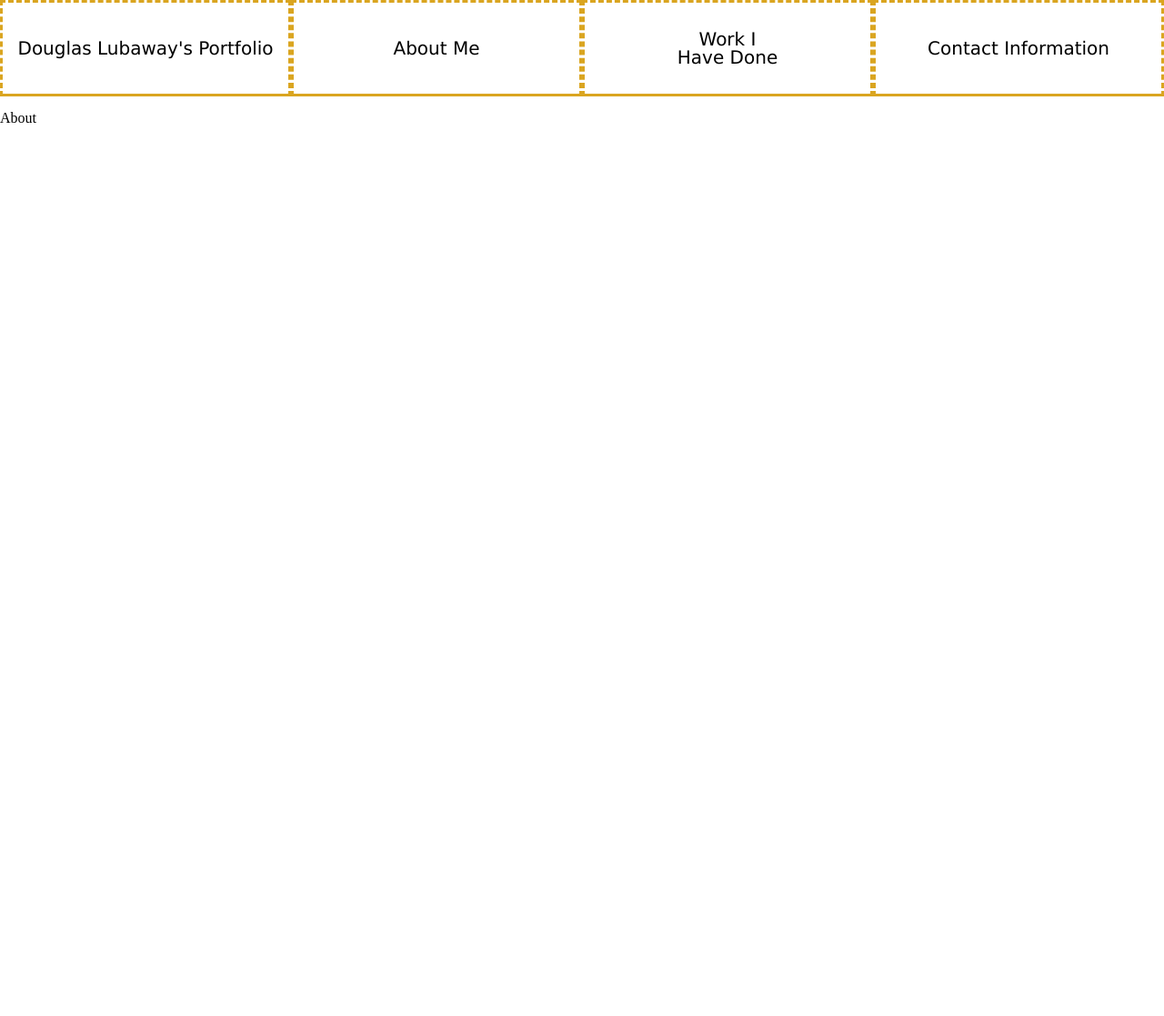
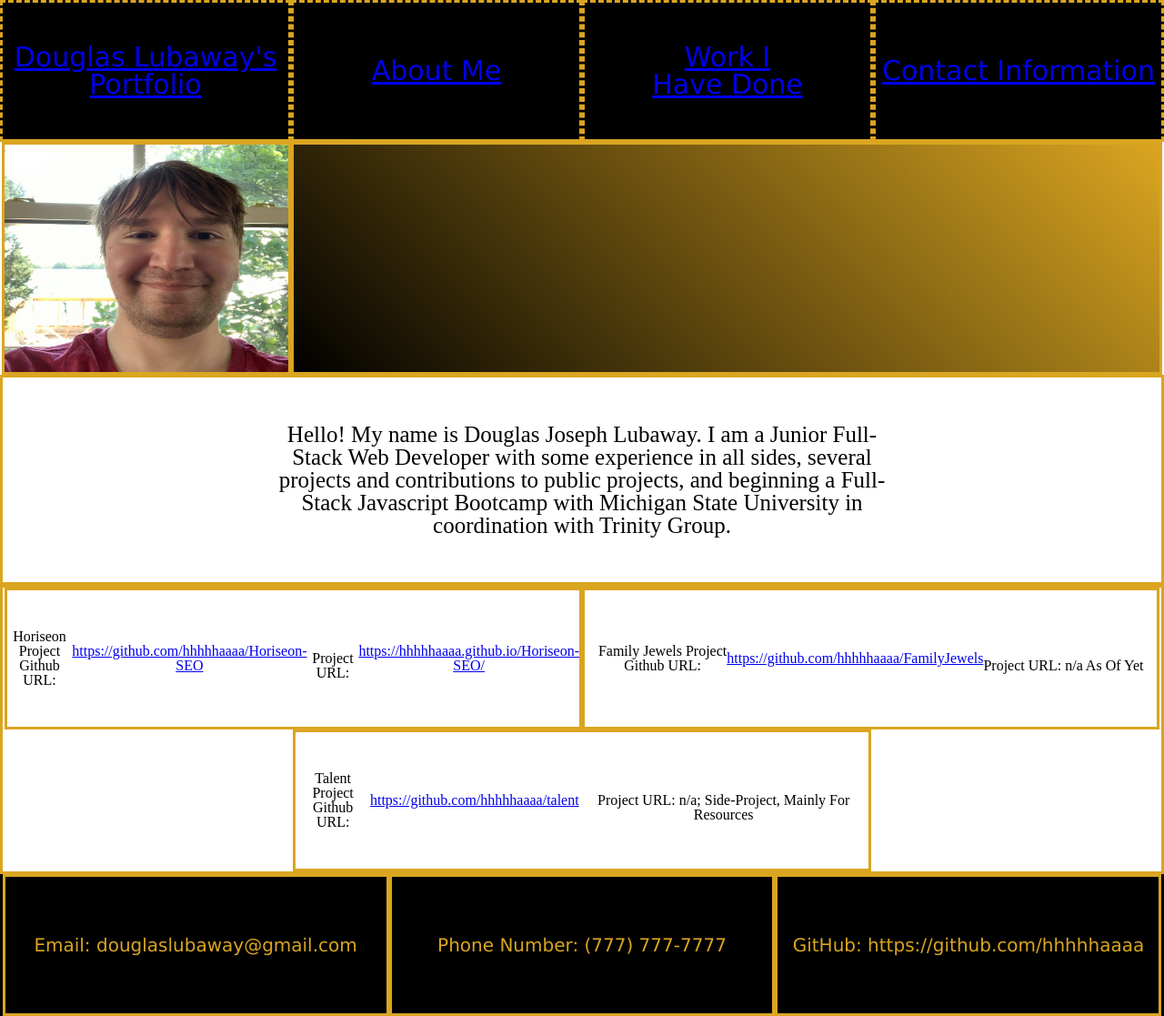
Before and after one commit to hhhhhaaaa/Portfolio, a plain HTML site: page index.html in a window 1280 px wide. Shown: the whole page at 91% size. Before the commit the page ends 800 px from the top, so only its background shows below. Drawn offline with Linux system fonts and the light colour scheme.

Commit message:
Page Flush (#1)
Overview
Flushed out page; Header, About, Work, and Contact sections created; Flex-Box and coloring continuation.

HTML/CSS
Added several new sections, as well as links for numerous locations. Color theme mostly decided.

Javascript
n/a

Repository
n/a

```diff
--- a/index.html
+++ b/index.html
@@ -11,37 +11,72 @@
 
 <body>
     <nav>
-        <ul class="navContainer">
-            <li class="navButton">
-                Douglas Lubaway's Portfolio
+        <ul class="container flex">
+            <li class="navButton border flex">
+                <a href="#">Douglas Lubaway's Portfolio</a>
             </li>
-            <li class="navButton">
-                About Me
+            <li class="navButton border flex">
+                <a href="#about">About Me</a>
             </li>
-            <li class="navButton">
-                Work I
-                <br>
-                Have Done
+            <li class="navButton border flex">
+                <a href="work">Work I
+                    <br>
+                    Have Done</a>
             </li>
-            <li class="navButton">
-                Contact Information
+            <li class="navButton border flex">
+                <a href="contact">Contact Information</a>
             </li>
         </ul>
     </nav>
-    <header>
-        <img href="public/doug-face.jpg" />
-        <h1>
-            About
-        </h1>
+    <header class="container flex">
+        <img class="face headerButton border flex" src="public/doug-face.jpg" />
+        <div class="name headerButton border flex"></div>
     </header>
-    <section class="about">
-
+    <section id="about" class="border flex">
+        <p class="flex">
+            Hello! My name is Douglas Joseph Lubaway. I am a Junior Full-Stack Web Developer with some experience in all
+            sides, several projects and contributions to public projects, and beginning a Full-Stack Javascript Bootcamp
+            with Michigan State University in coordination with Trinity Group.
+        </p>
     </section>
-    <section class="work">
-
+    <section id="work" class="container border flex">
+        <div class="workButton border flex">
+            Horiseon Project
+            <br>
+            Github URL: <a
+                href="https://github.com/hhhhhaaaa/Horiseon-SEO">https://github.com/hhhhhaaaa/Horiseon-SEO</a>
+            <br>
+            Project URL: <a
+                href="https://hhhhhaaaa.github.io/Horiseon-SEO/">https://hhhhhaaaa.github.io/Horiseon-SEO/</a>
+        </div>
+        <div class="workButton border flex">
+            Family Jewels Project
+            <br>
+            Github URL: <a
+                href="https://github.com/hhhhhaaaa/FamilyJewels">https://github.com/hhhhhaaaa/FamilyJewels</a>
+            <br>
+            Project URL: n/a As Of Yet
+        </div>
+        <div class="workButton border flex">
+            Talent Project
+            <br>
+            Github URL: <a href="https://github.com/hhhhhaaaa/talent">https://github.com/hhhhhaaaa/talent</a>
+            <br>
+            Project URL: n/a; Side-Project, Mainly For Resources
+        </div>
     </section>
-    <section class="contact">
-
+    <section id="contact">
+        <ul class="contactBox container flex">
+            <li class="contactButton border flex">
+                Email: douglaslubaway@gmail.com
+            </li>
+            <li class="contactButton border flex">
+                Phone Number: (777) 777-7777
+            </li>
+            <li class="contactButton border flex">
+                GitHub: https://github.com/hhhhhaaaa
+            </li>
+        </ul>
     </section>
 
 </body>
--- a/public/index.css
+++ b/public/index.css
@@ -1,33 +1,68 @@
 :root {
     --gold: #daa520;
+    --black: #000000;
 }
 
-* {}
-
-nav {
+ul {
     font-family: Verdana, Geneva, Tahoma, sans-serif;
-    font-size: 20px;
+    font-size: 30px;
+    background: var(--black);
+    color: var(--gold);
 }
 
-.navContainer {
+p {
+    font-size: 25px;
+    margin: 50px 300px;
+}
+
+.flex {
     align-items: center;
     justify-content: center;
+    text-align: center;
     display: flex;
+}
+
+.border {
+    border: 3px;
+    border-color: goldenrod;
+    border-style: solid;
+}
+
+.container {
     flex-flow: row wrap;
     list-style: none;
     min-height: 100px;
 }
 
+.contactButton {
+    font-size: 20px;
+}
+
 .navButton {
-    align-items: center;
-    justify-content: center;
-    text-align: center;
-    position: relative;
-    display: flex;
     width: 20%;
-    height: 100px;
+    height: 150px;
     flex-grow: 1;
-    border: 3px;
-    border-color: goldenrod;
     border-style: dashed dashed solid dashed;
 }
+
+.workButton {
+    height: 150px;
+    width: 49.4%;
+}
+
+.contactButton {
+    height: 150px;
+    width: 32.73%;
+}
+
+.face {
+    width: 24.4%;
+    height: 250px;
+}
+
+.name {
+    width: 74.4%;
+    font-size: 75px;
+    height: 250px;
+    background: linear-gradient(45deg, rgba(0, 0, 0, 1) 0%, rgba(218, 165, 32, 1) 100%);
+}
```
